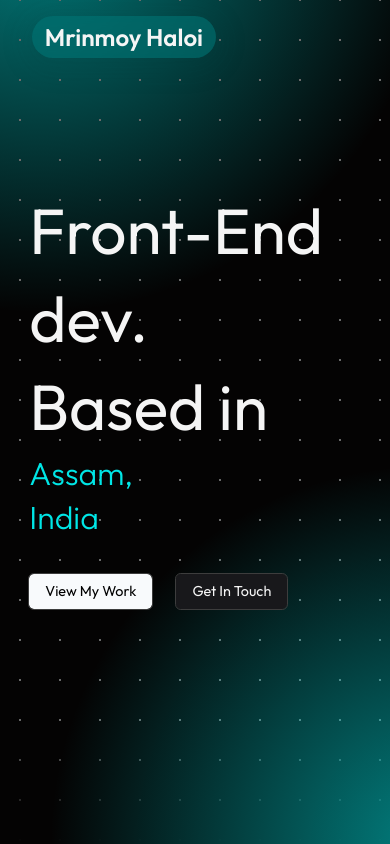
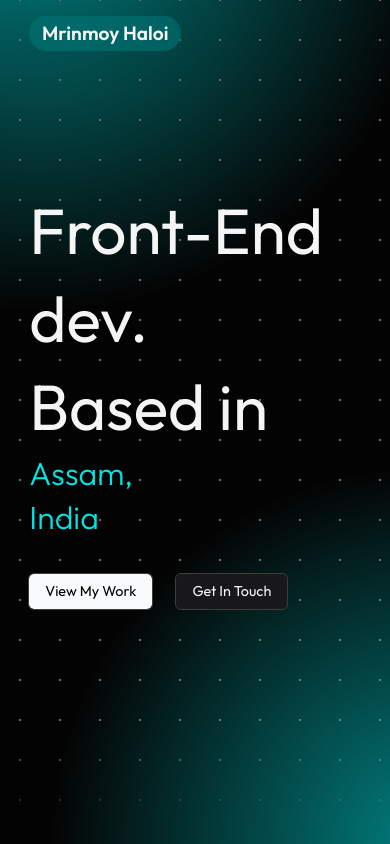
Before and after one commit to MrinmoyHaloi/mrinmoyhaloi.github.io, a SvelteKit app: page / in a window 390 px wide. Shown: the top 844 px of the page. Built offline with nearby package versions, Linux system fonts and the light colour scheme.

Commit message:
feat: responsive navbar

```diff
--- a/src/routes/+layout.svelte
+++ b/src/routes/+layout.svelte
@@ -11,7 +11,9 @@
 {@render children()}
 
 <footer>
-	<p class="p-4 text-center"><span>Crafted by</span> <span><b class="text-white">Mrinmoy Haloi</b> 2026</span></p>
+	<p class="p-4 text-center">
+		<span>Crafted by</span> <span><b class="text-white">Mrinmoy Haloi</b> 2026</span>
+	</p>
 	<a href="#home" class="text-white hover:text-blue-500" aria-label="Back to top link"
 		><iconify-icon icon="fa6-solid:arrow-up"></iconify-icon>
 	</a>
@@ -20,9 +22,17 @@
 <style lang="scss">
 	nav {
 		position: fixed;
-		padding: 1rem 2em;
+		padding: 1rem 0;
 		z-index: 1;
+		width: 85%;
+		left: 0;
+		right: 0;
+		margin-inline: auto;
+		@media (width > 500px) {
+			width: 95%;
+		}
 		h1 {
+			display: inline-block;
 			font-size: 1.5rem;
 			font-weight: 600;
 			padding: 0.2rem 0.8rem;
@@ -34,6 +44,9 @@
 			user-select: none;
 			outline: none;
 			box-shadow: 0 5px 25px 10px rgba(0, 59, 59, 0.1);
+			@media (width < 500px) {
+				font-size: 1.2rem;
+			}
 		}
 	}
 	footer {
```
